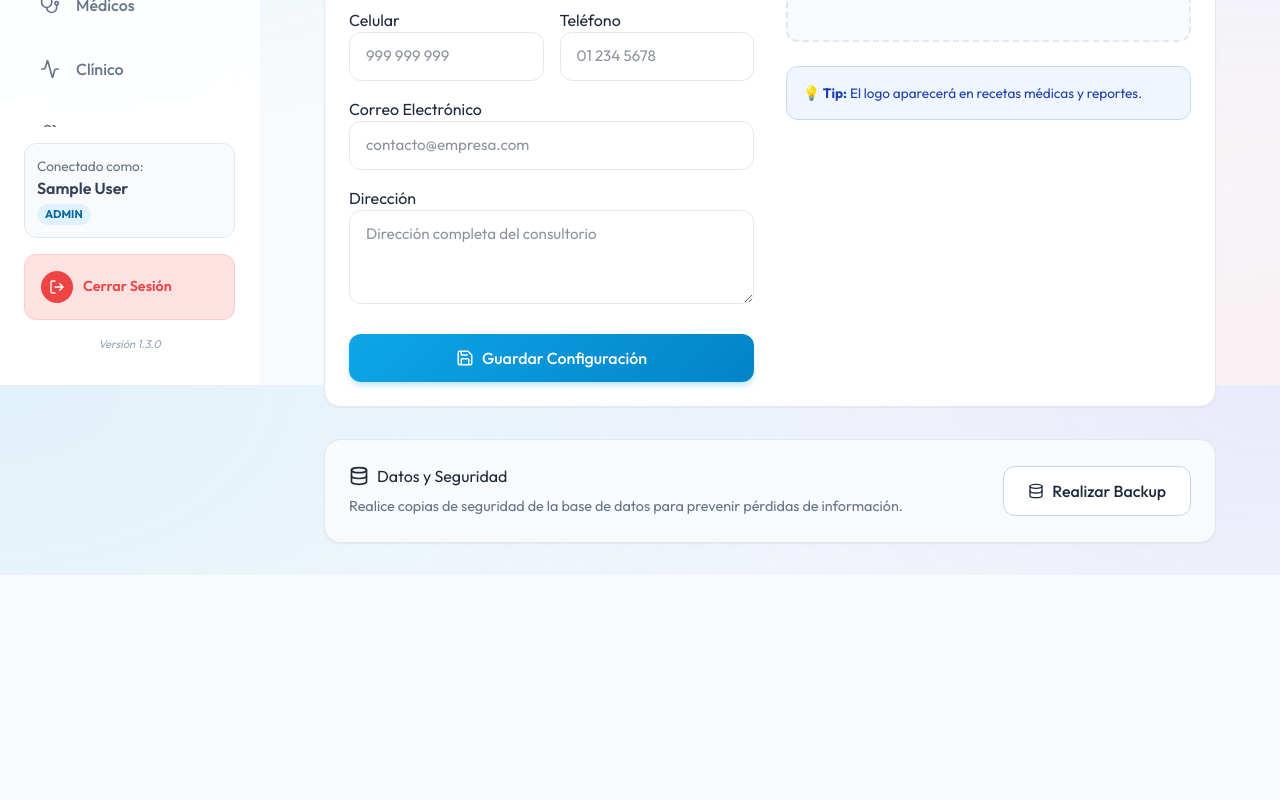
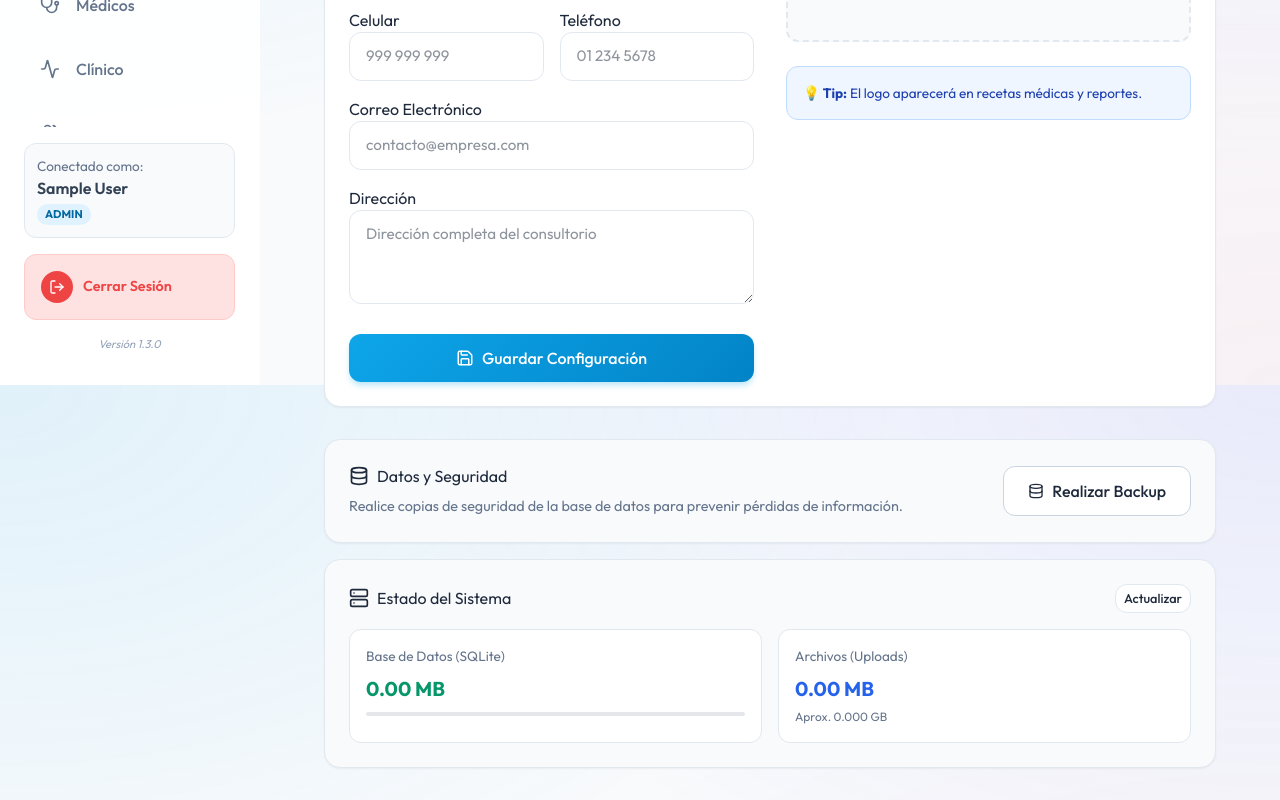
Before and after one commit to moisescnpls-coder/sistema-neuro, a React (Vite) app: page /configuracion in a window 1280 px wide. Shown: the part 415-1215 px from the top of the page. Before the commit the page ends 990 px from the top, so only its background shows below. Built offline with nearby package versions, Linux system fonts and the light colour scheme; no server answers; sample sign-in values are in the browser's storage; what chartjs-plugin-datalabels would draw is missing.

Commit message:
Fix: Correct DB filename and uploads path for system monitoring

```diff
--- a/src/pages/Configuracion.jsx
+++ b/src/pages/Configuracion.jsx
@@ -1,5 +1,5 @@
 import React, { useState, useEffect } from 'react';
-import { Building2, Save, Upload, Image as ImageIcon, Database } from 'lucide-react';
+import { Building2, Save, Upload, Image as ImageIcon, Database, Server } from 'lucide-react';
 import { dataService } from '../services/data';
 import { showAlert } from '../utils/alerts';
 import { useAuth } from '../context/AuthContext';
@@ -22,10 +22,21 @@ const Configuracion = () => {
     const [logoPreview, setLogoPreview] = useState(null);
     const [loading, setLoading] = useState(true);
     const [isBackupModalOpen, setIsBackupModalOpen] = useState(false);
+    const [systemStatus, setSystemStatus] = useState({ dbSize: 0, uploadsSize: 0 });
 
     useEffect(() => {
         loadSettings();
-    }, []);
+        if (isAdmin) loadSystemStatus();
+    }, [isAdmin]);
+
+    const loadSystemStatus = async () => {
+        try {
+            const status = await dataService.getSystemStatus();
+            setSystemStatus(status);
+        } catch (error) {
+            console.error("Failed to load system status", error);
+        }
+    };
 
     const loadSettings = async () => {
         try {
@@ -296,6 +307,48 @@ const Configuracion = () => {
                 </div>
             )}
 
+            {/* System Status Card */}
+            {(isAdmin) && (
+                <div className="card" style={{ maxWidth: '900px', background: '#f8fafc', border: '1px solid #e2e8f0', marginTop: '1rem' }}>
+                    <div style={{ display: 'flex', justifyContent: 'space-between', alignItems: 'center', marginBottom: '1rem' }}>
+                        <h3 style={{ margin: 0, color: 'var(--text-dark)', display: 'flex', alignItems: 'center', gap: '0.5rem' }}>
+                            <Server size={20} /> Estado del Sistema
+                        </h3>
+                        <button onClick={loadSystemStatus} className="btn-secondary" style={{ padding: '0.25rem 0.5rem', fontSize: '0.8rem' }}>
+                            Actualizar
+                        </button>
+                    </div>
+                    <div style={{ display: 'grid', gridTemplateColumns: 'repeat(auto-fit, minmax(200px, 1fr))', gap: '1rem' }}>
+                        {/* Database Stats */}
+                        <div style={{ padding: '1rem', background: 'white', borderRadius: 'var(--radius-md)', border: '1px solid #e2e8f0' }}>
+                            <div style={{ fontSize: '0.85rem', color: 'var(--text-muted)', marginBottom: '0.5rem' }}>Base de Datos (SQLite)</div>
+                            <div style={{ fontSize: '1.25rem', fontWeight: 'bold', color: systemStatus.dbSize > 100 * 1024 * 1024 ? '#dc2626' : '#059669' }}>
+                                {(systemStatus.dbSize / (1024 * 1024)).toFixed(2)} MB
+                            </div>
+                            <div style={{ width: '100%', height: '4px', background: '#e5e7eb', marginTop: '0.5rem', borderRadius: '2px' }}>
+                                <div style={{
+                                    width: `${Math.min((systemStatus.dbSize / (500 * 1024 * 1024)) * 100, 100)}%`,
+                                    height: '100%',
+                                    background: systemStatus.dbSize > 100 * 1024 * 1024 ? '#dc2626' : '#059669',
+                                    borderRadius: '2px'
+                                }}></div>
+                            </div>
+                        </div>
+
+                        {/* Uploads Stats */}
+                        <div style={{ padding: '1rem', background: 'white', borderRadius: 'var(--radius-md)', border: '1px solid #e2e8f0' }}>
+                            <div style={{ fontSize: '0.85rem', color: 'var(--text-muted)', marginBottom: '0.5rem' }}>Archivos (Uploads)</div>
+                            <div style={{ fontSize: '1.25rem', fontWeight: 'bold', color: '#2563eb' }}>
+                                {(systemStatus.uploadsSize / (1024 * 1024)).toFixed(2)} MB
+                            </div>
+                            <div style={{ fontSize: '0.75rem', color: 'var(--text-muted)', marginTop: '0.25rem' }}>
+                                Aprox. {(systemStatus.uploadsSize / (1024 * 1024 * 1024)).toFixed(3)} GB
+                            </div>
+                        </div>
+                    </div>
+                </div>
+            )}
+
             <Modal
                 isOpen={isBackupModalOpen}
                 onClose={() => setIsBackupModalOpen(false)}
--- a/src/services/data.js
+++ b/src/services/data.js
@@ -510,6 +510,14 @@ export const dataService = {
         return await res.json();
     },
 
+    getSystemStatus: async () => {
+        const res = await fetch(`${API_URL}/system-status`, { // Fixed URL to match backend
+            headers: authHeader()
+        });
+        if (!res.ok) throw new Error('Error fetching system status');
+        return await res.json();
+    },
+
     // Doctors/Staff
     getDoctors: async () => {
         const res = await fetch(`${API_URL}/doctors`, { headers: authHeader() });
```
Also changed, not shown: 1 other file (tests, documents, lock files or other folders).
